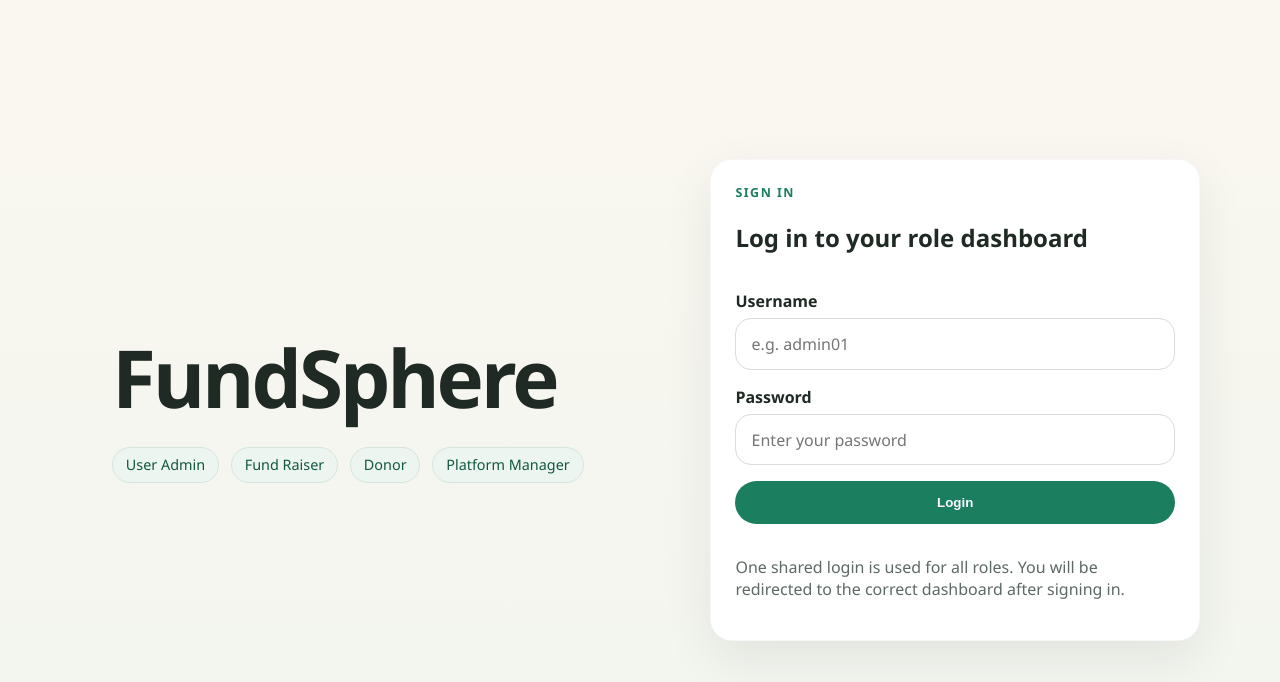
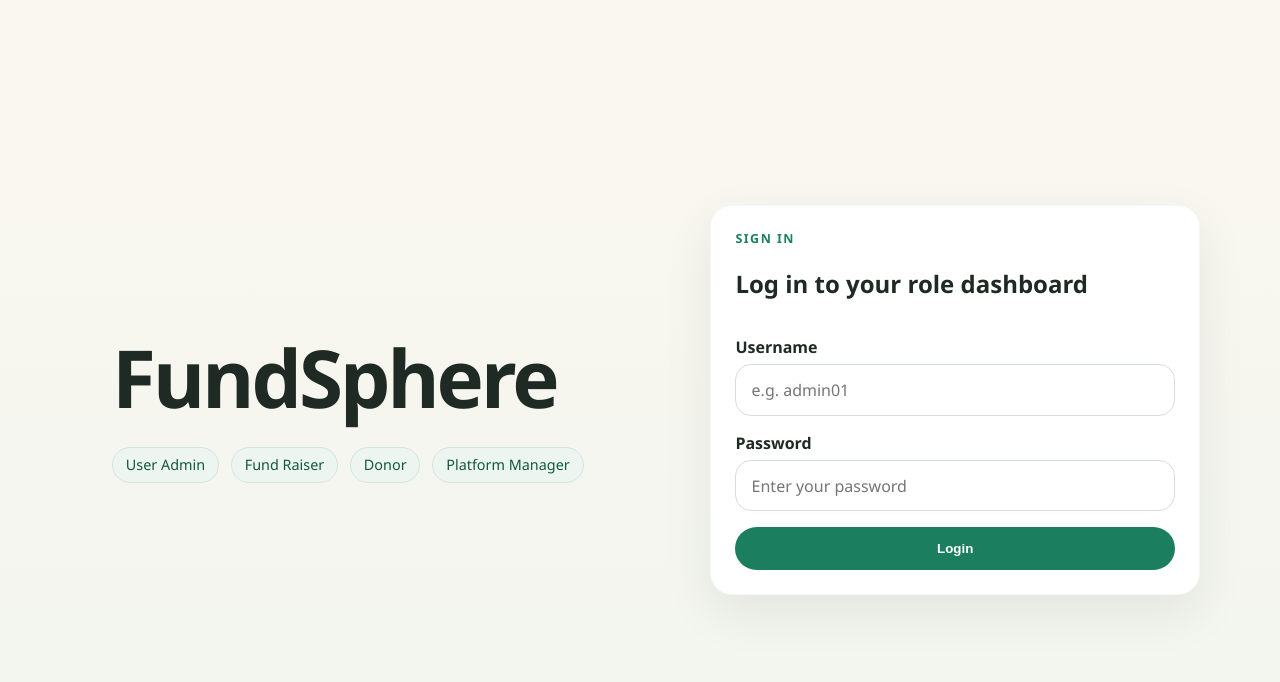
Before and after one commit to cl00-cmd/CSIT314, a PHP site: page /Boundary/login.php in a window 1280 px wide. Shown: the top 682 px of the page. Run offline with PHP 8.4, Linux system fonts and the light colour scheme.

Commit message:
Updated login.php

```diff
--- a/Boundary/login.php
+++ b/Boundary/login.php
@@ -78,7 +78,6 @@ if (($_SERVER['REQUEST_METHOD'] ?? '') === 'POST') {
                 </label>
 
                 <button type="submit" class="button button--primary">Login</button>
-                <p class="muted">One shared login is used for all roles. You will be redirected to the correct dashboard after signing in.</p>
             </form>
         </section>
     </main>
```
